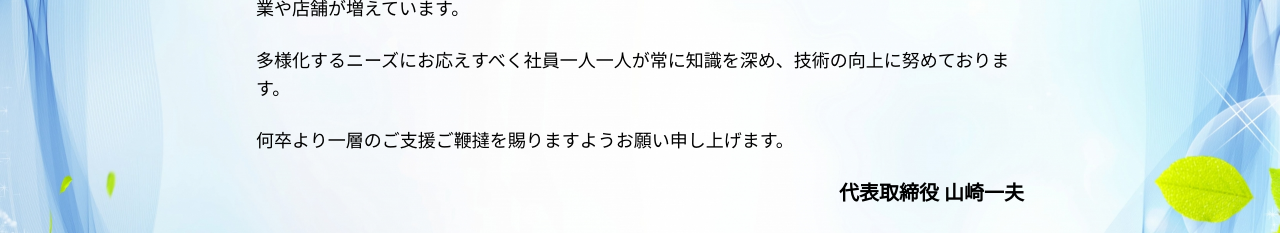
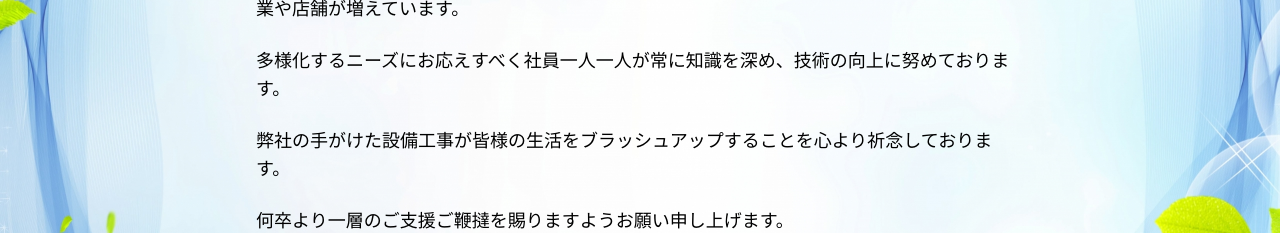
Before and after one commit to manzoku-bukuro/yamaku, a React (Create React App) app: page / in a window 1280 px wide. Shown: the part 3000-3233 px from the top of the page. Built offline with nearby package versions, Linux system fonts and the light colour scheme.

Commit message:
ご挨拶修正

```diff
--- a/src/components/Main/Section/Greeting.tsx
+++ b/src/components/Main/Section/Greeting.tsx
@@ -10,6 +10,7 @@ const Section= () => {
           <p className="mt-6">弊社は2004年の創業以来、空調換気設備工事、給排水衛生設備工事を通してお客さまにとっての最適空間を提供してまいりました。</p>
           <p className="mt-6">近年ではSDGsへの取り組みのため、地球環境にやさしい設備や省エネシステムを取り入れる企業や店舗が増えています。</p>
           <p className="mt-6">多様化するニーズにお応えすべく社員一人一人が常に知識を深め、技術の向上に努めております。</p>
+          <p className="mt-6">弊社の手がけた設備工事が皆様の生活をブラッシュアップすることを心より祈念しております。</p>
           <p className="mt-6">何卒より一層のご支援ご鞭撻を賜りますようお願い申し上げます。</p>
         </div>
         <div className="text-right text-xl font-bold mt-6">
```
